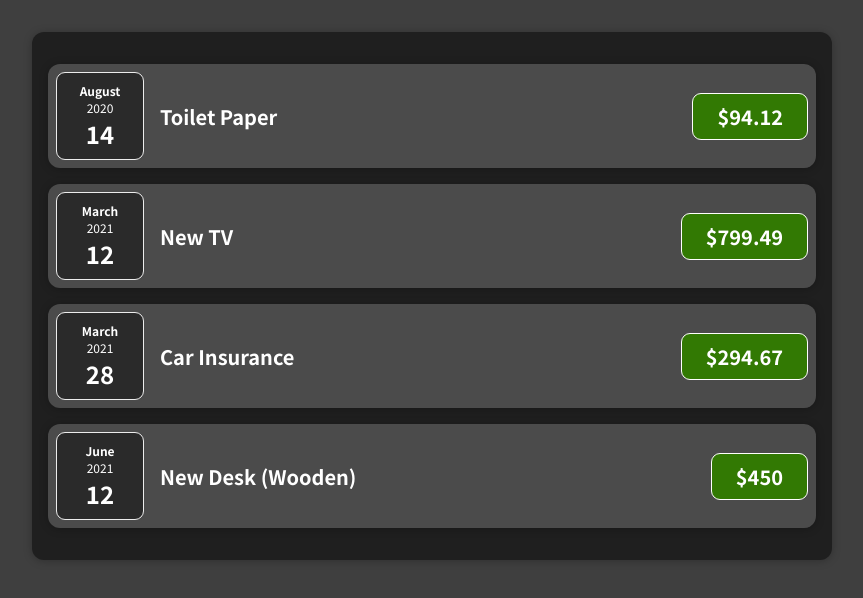
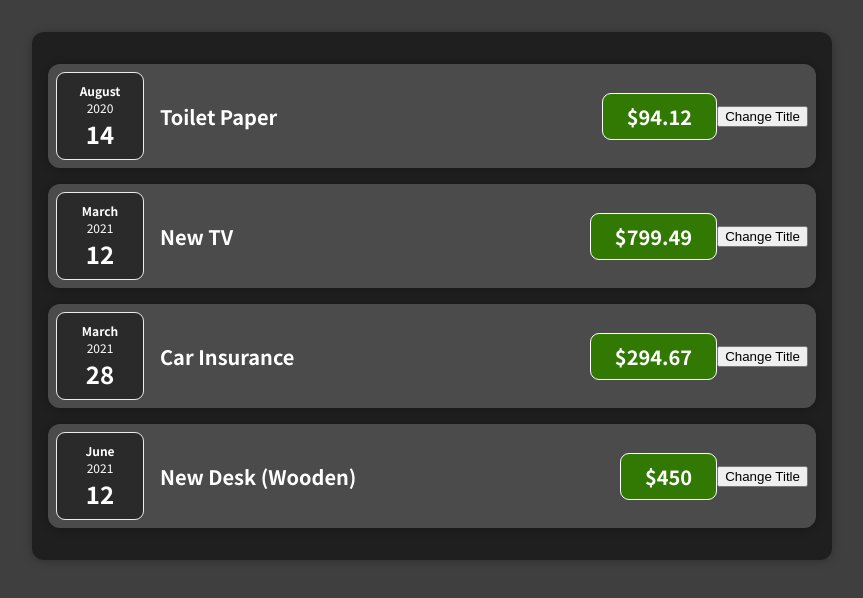
Before and after one commit to Carolista/react-course-project, a React (Create React App) app: page / in a window 1280 px wide. Shown: the top 598 px of the page, without its empty margins (208-1071 px from the left). Built offline with nearby package versions, Linux system fonts and the light colour scheme.

Commit message:
Changed all components to be arrow functions; modified ExpenseItem to use state for title value and implemented useState hook

```diff
--- a/src/App.js
+++ b/src/App.js
@@ -1,7 +1,7 @@
 import React from "react";
 import Expenses from "./components/Expenses";
 
-function App() {
+const App = (props) => {
 
 	return (
 		<div>
--- a/src/components/Card.js
+++ b/src/components/Card.js
@@ -1,7 +1,7 @@
 import React from "react";
 import './Card.css';
 
-function Card(props) {
+const Card = (props) => {
 
   const classes = 'card ' + props.className;
 
--- a/src/components/ExpenseDate.js
+++ b/src/components/ExpenseDate.js
@@ -1,7 +1,7 @@
 import React from "react";
 import './ExpenseDate.css';
 
-function ExpenseDate(props) {
+const ExpenseDate = (props) => {
   const month = props.date.toLocaleString('en-US', { month: 'long' });
   const day = props.date.toLocaleString('en-US', { day: '2-digit' });
   const year = props.date.getFullYear();
--- a/src/components/ExpenseItem.js
+++ b/src/components/ExpenseItem.js
@@ -1,17 +1,24 @@
-import React from "react";
+import React, { useState } from "react";
 import ExpenseDate from './ExpenseDate';
 import Card from './Card';
 import './ExpenseItem.css';
 
-function ExpenseItem(props) {
+const ExpenseItem = (props) => {
+
+  const [title, setTitle] = useState(props.title);
+
+  const handleTitleChange = () => {
+    setTitle("A New Title");
+  }
 
 	return (
 		<Card className="expense-item">
       <ExpenseDate date={props.date} />
 			<div className="expense-item__description">
-				<h2>{props.title}</h2>
+				<h2>{title}</h2>
 				<div className="expense-item__price">${props.amount}</div>
 			</div>
+      <button onClick={handleTitleChange}>Change Title</button>
 		</Card>
 	);
 }
--- a/src/components/Expenses.js
+++ b/src/components/Expenses.js
@@ -28,7 +28,7 @@ const expenses = [
 const Expenses = () => {
   const list = expenses.map((expense) => {
     return (
-      <ExpenseItem
+      <ExpenseItem key={expense.id}
         title={expense.title}
         amount={expense.amount}
         date={expense.date}
```
Also changed, not shown: 1 other file (tests, documents, lock files or other folders).
